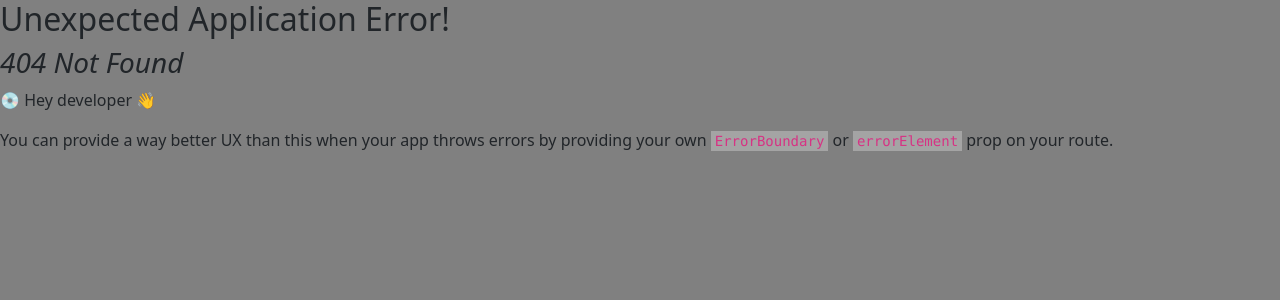
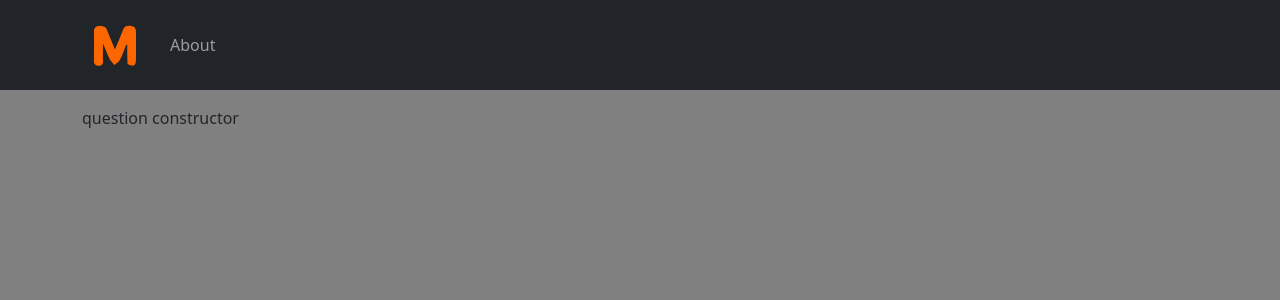
Before and after one commit to EthanIsaac2583/memes, a React (Create React App) app in the folder memed-frontend/: page /question-constructor in a window 1280 px wide. Before the commit this address had no page. Shown: the top 300 px of the page. Built offline with nearby package versions, Linux system fonts and the light colour scheme.

Commit message:
m: added QuestionConstructor

```diff
--- a/memed-frontend/src/dto/task.ts
+++ b/memed-frontend/src/dto/task.ts
@@ -8,4 +8,4 @@ export type TTaskDto = {
   question: TQuestion;
   blank: TBlank;
   answer: TAnswer;
-}
+};
--- a/memed-frontend/src/pages/index.tsx
+++ b/memed-frontend/src/pages/index.tsx
@@ -1,8 +1,10 @@
 import { createBrowserRouter } from 'react-router-dom';
 import {RootPage} from "./root";
 import {AboutPage} from "./about";
+import {QuestionConstructor} from "./question-constructor";
 
 export const router = createBrowserRouter([
   { path: '/', element: <RootPage /> },
-  { path: '/about', element: <AboutPage /> }
+  { path: '/about', element: <AboutPage /> },
+  { path: '/question-constructor', element: <QuestionConstructor /> }
 ]);
--- /dev/null
+++ b/memed-frontend/src/pages/question-constructor/index.tsx
@@ -0,0 +1,18 @@
+import {BaseLayout} from "../../components/base-layout";
+import Col from "react-bootstrap/Col";
+import Container from "react-bootstrap/Container";
+import Row from "react-bootstrap/Row";
+
+export const QuestionConstructor = () => {
+  return (
+    <BaseLayout>
+      <Container>
+        <Row>
+          <Col>
+            <div>question constructor</div>
+          </Col>
+        </Row>
+      </Container>
+    </BaseLayout>
+  );
+};
```
